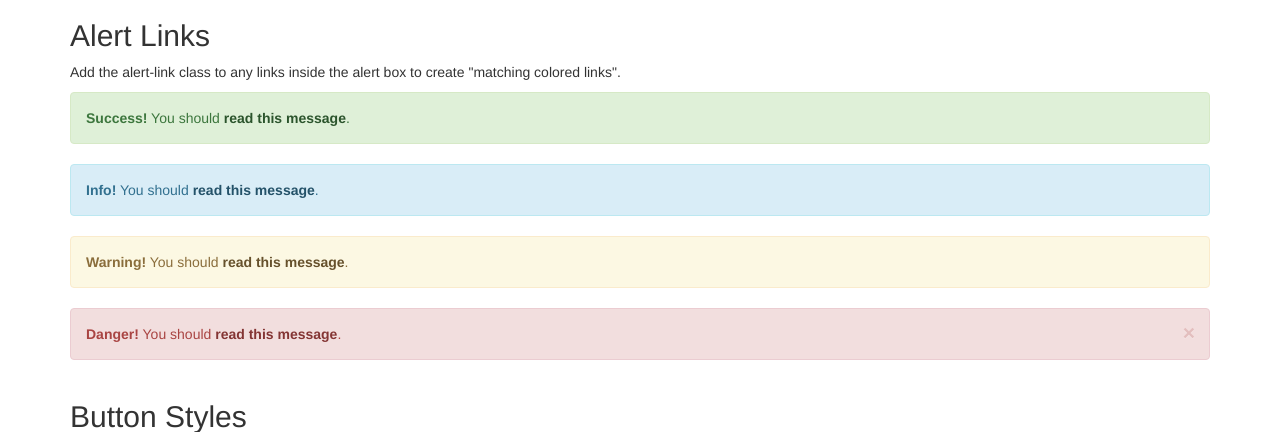
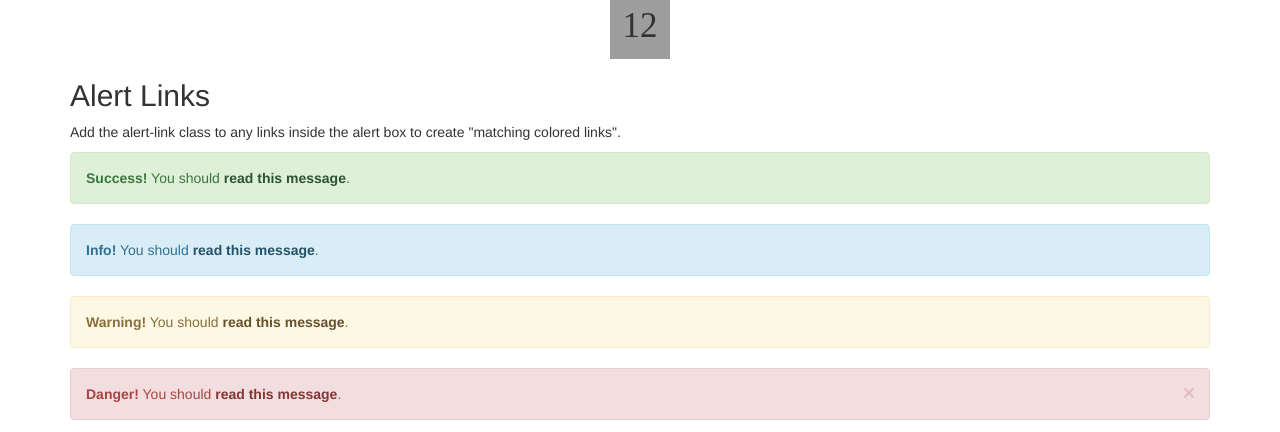
Before and after one commit to darrentrang/lottopicker, a Django app: template templates/bootstrap_intro.html in a window 1280 px wide. Shown: the part 1654-2086 px from the top of the page. Run offline with Django 3.2, Linux system fonts and the light colour scheme; the template is opened without the code that fills it, so the values that code supplies are empty; some libraries are stand-ins or nearby versions; grey boxes are pictures that could not be loaded.

Commit message:
mega millions display ball and number

```diff
--- a/templates/bootstrap_intro.html
+++ b/templates/bootstrap_intro.html
@@ -21,6 +21,24 @@
         padding: 0;
       }
     </style>
+    <style>
+		#winning-numbers-white-ball {
+			display: inline-block;
+			text-align: center;
+			color: #333333;
+			font-family: Ultra;
+			font-size: 35px;
+			height: 60px;
+			width: 60px;
+			padding-top: 2px;
+			padding-left: 0px;
+			margin: 0 1.5%;
+			background-image: url('mm_ball_white.png');
+			background-repeat: no-repeat;
+			background-color: #cccccc;
+		}
+	<!-- include a css file = <link href="/Themes/MegaMillions/Styles/site.css" rel="stylesheet" type="text/css" /> -->
+	</style>
 </head>
 <body>
 
@@ -72,6 +90,28 @@
 		<img src="ball_white.gif" alt="" />
 		<b><font size="5" background="ball_white.gif">10</font></b>
 	</div>
+</div>
+<!-- mega millions numbers -->
+<!-- CSS File
+.winning-numbers-white-ball {
+    display: inline-block;
+    text-align: center;
+    color: #333333;
+    font-family: Ultra;
+    font-size: 35px;
+    height: 60px;
+    width: 60px;
+    padding-top: 20px;
+    padding-left: 0px;
+    margin: 0 1.5%;
+    background-image: url('../Content/Images/winning_ball_white_large.png');
+    background-repeat: no-repeat;
+}
+-->
+<div style="margin: 0 auto; width: 90%; text-wrap: none; text-align: center;">
+        <div class="winning-numbers-white-ball" id="winning-numbers-white-ball">
+            12
+        </div>
 </div>
 
 
```
